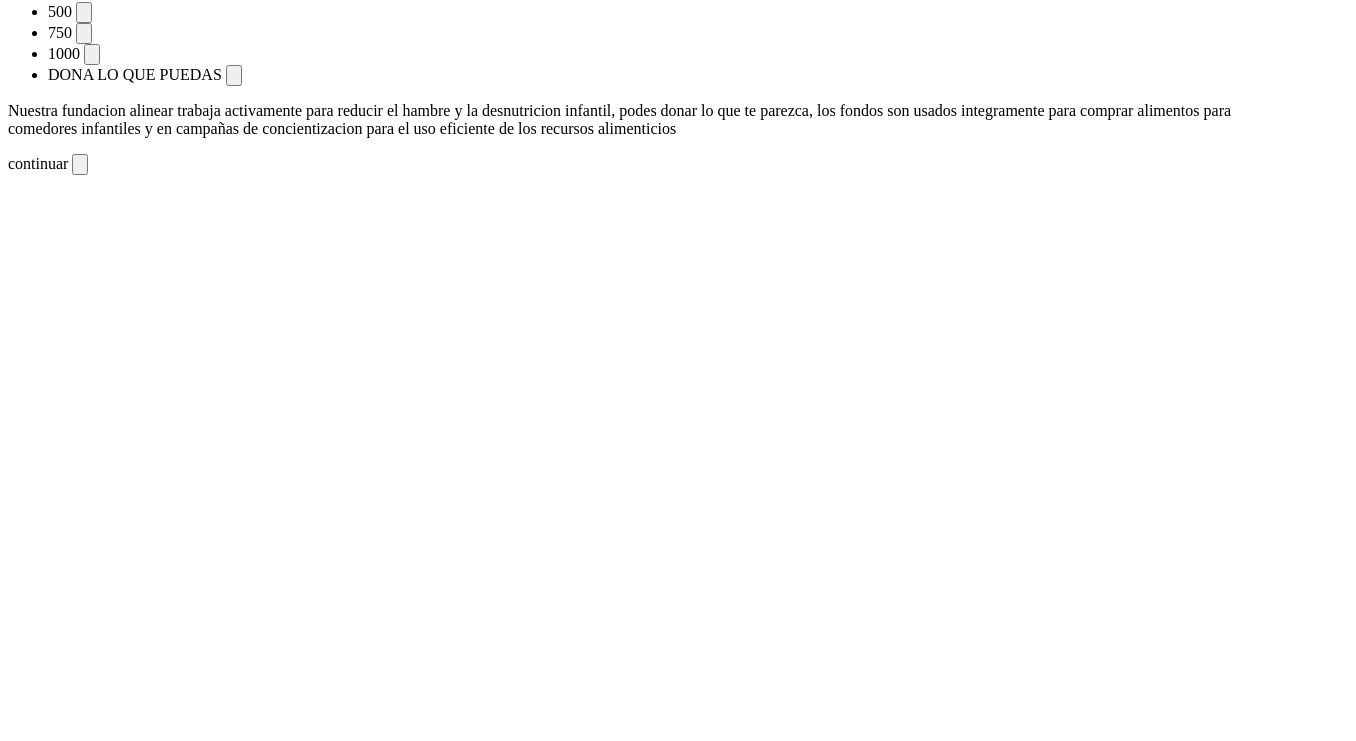
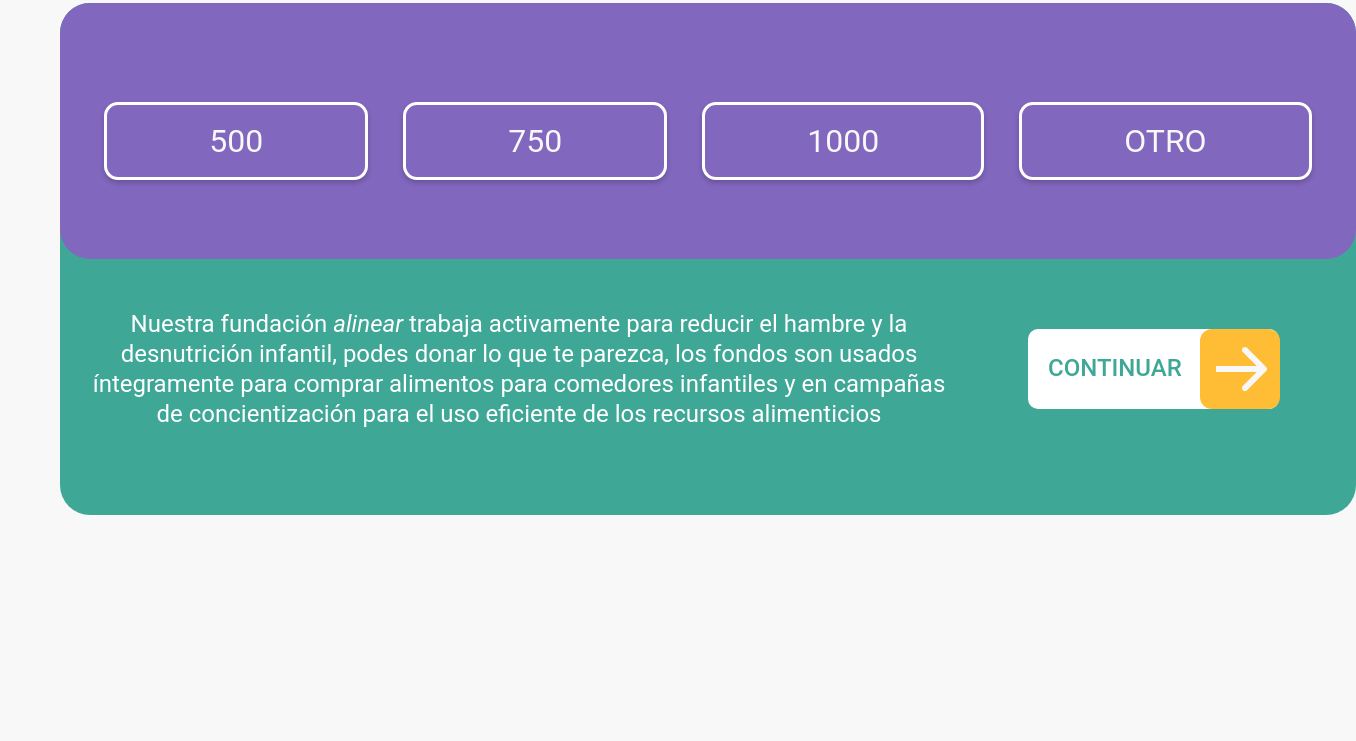
Before and after one commit to Compu3Unla/alinear-2022-2, a plain HTML site: page quiero-ayudar.html in a window 1280 px wide. Shown: the part 59-800 px from the top of the page, 1356 px wide, since content can reach past the window. Drawn offline with Linux system fonts and the light colour scheme.

Commit message:
armado de html pantalla nueva

```diff
--- a/css/estilos-unicos.css
+++ b/css/estilos-unicos.css
@@ -35,9 +35,7 @@ body {
 }
 
 
-}
-
-.header .logo img{
+.logo img{
 	height: 50px;
 	width: auto;
 }
@@ -159,15 +157,6 @@ ul a {
 	padding: 5px;
 }
 
-
-
-
-*{
-	margin: 0px;
-	padding: 0px;
-}
-
-
 h2 {
     font-family: ubuntu, 'sans serif';
     font-size: 48px;
@@ -185,13 +174,12 @@ h3 {
 	font-weight: 700;
 	padding-bottom: 32px;
 }
-=======
 .header nav .list li:hover{
 	color: #6a5499;
 }
 
 
-.header .btn button{
+.btn button{
 	font-weight: 700;
 	color: #F8F8F8;
 	background-color: #8267BE;
@@ -200,3 +188,126 @@ h3 {
 	border-radius: 10px;
 	cursor: pointer;
 }
+
+
+.contenedor1 {
+	width: 1296px;
+	height: 512px;
+	border-radius: 30px;
+	background-color: #3FA796;
+	display: flex;
+	justify-content:center;
+	position: absolute;
+	margin-left: 60px;
+}
+
+.botones-cantidad {
+	width: 1296px;
+	height: 256px;
+	display: flex;
+	flex-direction: column;
+	border-radius: 30px;
+	justify-content: center;
+	align-items: center;
+	background-color: #8267BE;
+	position: relative;
+}
+
+  .botones-cantidad li:hover {
+	background: #F8F8F8;
+	color: #8267BE;
+}
+
+h4 {
+	font-family: ubuntu;
+	color: black;
+	font-size: 36px;
+	text-align: center;
+	padding: 10px;
+
+}
+
+ul {
+	list-style: none;
+	padding-top: 20px;
+	font-size: 12px;
+	text-align: center;
+
+
+}
+
+ul li {
+	display: inline;
+
+}
+
+ul a li {
+	width: 239px;
+	height: 72px;
+	text-decoration: none;
+	color: #F8F8F8;
+	padding: 17px 102px;
+	border: 3px solid white;
+	border-radius: 14px;
+	font-family: roboto;
+	font-size: 32px;
+	margin: 16px;
+	box-shadow: 0px 3px 5px rgba(0, 0, 0, 0.2);
+}
+
+
+
+.parrafo {
+	width: 858px;
+	height: 112px;
+	display: flex;
+	float: left;
+	margin-left: 30px;
+	margin-top: 50px;
+
+}
+
+p {
+	font-family: roboto;
+	font-size: 24px;
+	color: white;
+	text-align: center;
+	line-height: 30px;
+	max-width: 860px;
+	margin: auto;
+
+}
+
+span {
+	font-style: italic;
+}
+
+.continuar {
+	width: 251px;
+	height: 80px;
+	padding-top: 25px;
+	padding-left: 20px;
+	display: inline-block;
+	background-color: white;
+	font-family: roboto;
+	font-size: 24px;
+	font-weight:500;
+	text-align: left;
+	color: #3FA796;
+	border-radius: 10px;
+	margin-left: 80px;
+	margin-top: 70px;
+}
+
+.boton.continuar {
+	position: relative;
+}
+
+.flecha {
+	position: absolute;
+	width: 80px;
+	height: 80px;
+	margin-left: 1140px;
+	margin-top: -80px;
+
+}
--- a/quiero-ayudar.html
+++ b/quiero-ayudar.html
@@ -4,56 +4,32 @@
     <meta charset="UTF-8">
     <meta http-equiv="X-UA-Compatible" content="IE=edge">
     <meta name="viewport" content="width=device-width, initial-scale=1.0">
+	<link rel="stylesheet" href="css/estilos-unicos.css">
     <title>Document</title>
 </head>
 <body>
 
     <main>
-        <section>
-            <article>
-                <h4>Quiero ayudar con un aporte mensual de</h4>
+		<h4>Quiero ayudar con un aporte mensual de </h4>
+        <section class="contenedor1">
+			<article>
+				<div class="botones-cantidad">
+					<ul clas="botonera">
+						<a href=""><li>500</li></a>
+						<a href=""><li>750</li></a>
+						<a href=""><li>1000</li></a>
+						<a href=""><li>OTRO</li></a>
+                	</ul>
+            	</div>
+				<aside class="parrafo">
+				<p>Nuestra fundación <span>alinear</span> trabaja activamente para reducir el hambre y la desnutrición infantil, podes donar lo que te parezca, los fondos son usados íntegramente para comprar alimentos para comedores infantiles y en campañas de concientización para el uso eficiente de los recursos alimenticios</p></aside>
+					<div class="boton.continuar">
+					<a href=""><li class="continuar">CONTINUAR</li></a>
+					<div class="flecha"><img src="img/icon-flecha.svg"></div>
+					</div>
 
-                    <div class="botones-cantidad">
-
-                        <ul>
-                            <li>
-                                <label for="name">500</label>
-                            <input type="button" id="name" name="user_name">
-                        </li>
-
-                        <li>
-                                <label for="mail">750</label>
-                            <input type="button" id="CUIT" name="user_CUIT">
-                        </li>
-
-                        <li>
-                            <label for="name">1000</label>
-                        <input type="button" id="name" name="user_name">
-                    </li>
-                    <li>
-                            <label for="mail">DONA LO QUE PUEDAS</label>
-                        <input type="button" id="CUIT" name="user_CUIT">
-          			</li>
-
-
-                </ul>
-            </div>
-
-            </article>
-
-            <article>
-                <p>Nuestra fundacion alinear trabaja activamente para reducir el hambre y la desnutricion infantil, podes donar lo que te parezca, los fondos son usados integramente para comprar alimentos para comedores infantiles y en campañas de
-                    concientizacion para el uso eficiente de los recursos alimenticios</p>
-
-                    <label for="mail">continuar</label>
-                    <input type="button" id="CUIT" name="user_CUIT">
-
-            </article>
+			</article>
         </section>
-
-
-
-
     </main>
 
 </body>
```
Also changed, not shown: index.html (+2 -2 lines), img/icon-flecha.svg (added).
